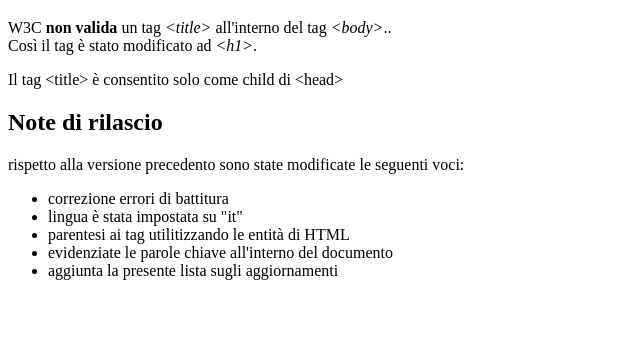
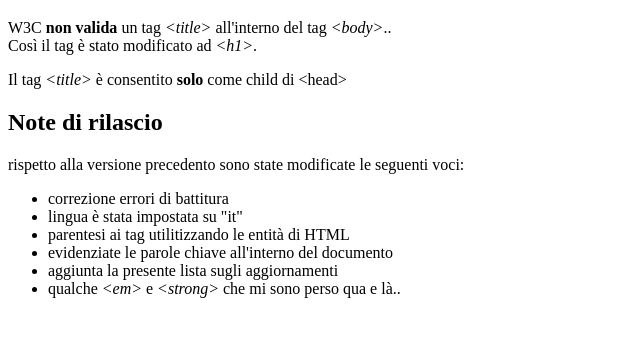
Before and after one commit to Valkyrux/htmlcss-hello, a plain HTML site: page index.html in a window 1280 px wide. Shown: the part 61-398 px from the top of the page, without its empty margins (0-640 px from the left). Drawn offline with Linux system fonts and the light colour scheme.

Commit message:
mainagioia

```diff
--- a/index.html
+++ b/index.html
@@ -9,7 +9,7 @@
     <body>
         <h1>Hello World</h1>
         <p>W3C <strong>non valida</strong>  un tag <em>&lt;title&gt;</em> all'interno del tag <em>&lt;body&gt;</em>.. <br> Così il tag è stato modificato ad <em>&lt;h1&gt;</em>.</p>
-        <p>Il tag &lt;title&gt; è consentito solo come child di &lt;head&gt;</p>
+        <p>Il tag <em>&lt;title&gt;</em> è consentito <strong>solo</strong> come child di &lt;head&gt;</p>
 
         <h2>Note di rilascio</h2>
         <p>rispetto alla versione precedento sono state modificate le seguenti voci:</p>
@@ -19,6 +19,7 @@
             <li>parentesi ai tag utilitizzando le entità di HTML</li>
             <li>evidenziate le parole chiave all'interno del documento</li>
             <li>aggiunta la presente lista sugli aggiornamenti</li>
+            <li>qualche <em>&lt;em&gt;</em> e <em>&lt;strong&gt;</em> che mi sono perso qua e là..</li>
         </ul>
 
     </body>
```
